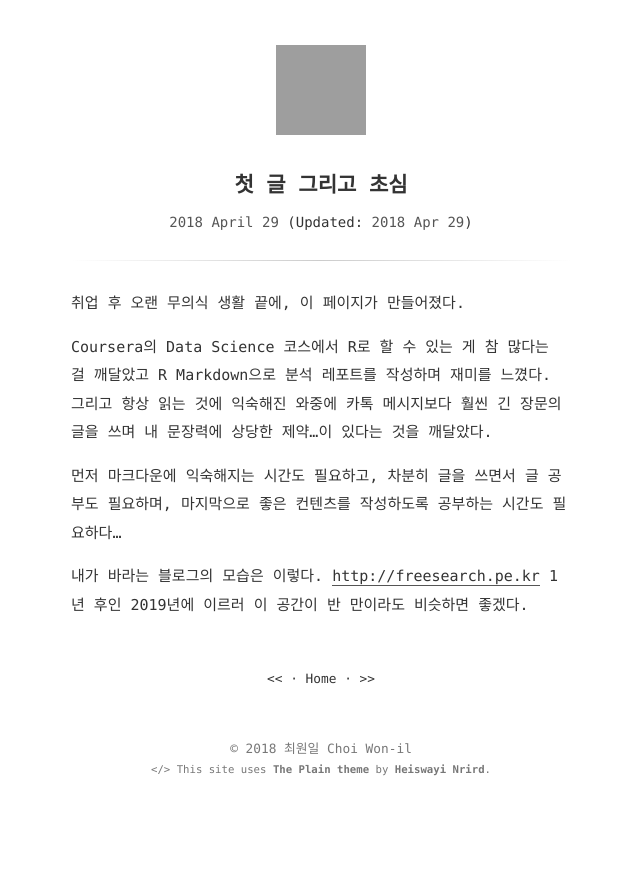
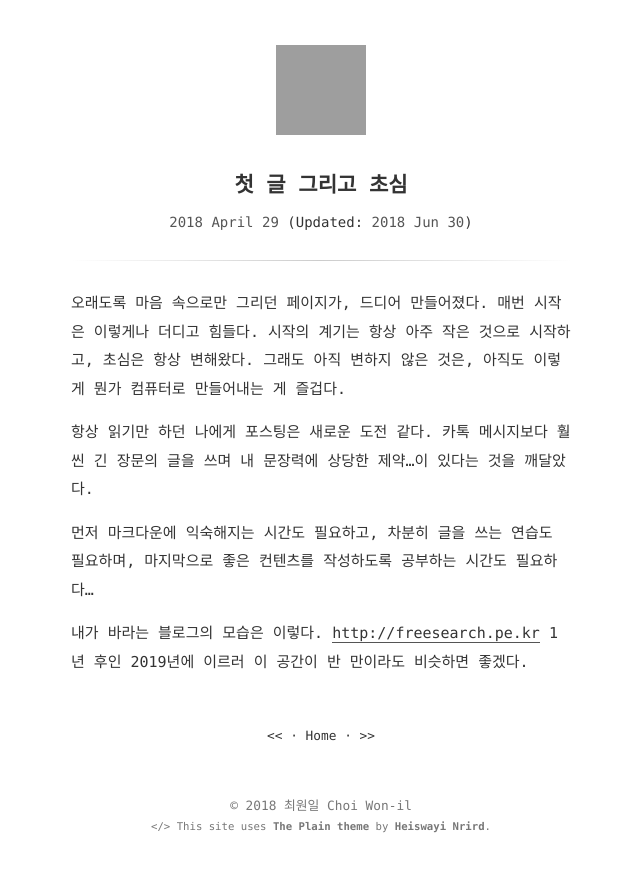
Before and after one commit to 11wi/11wi.github.io, a Jekyll site: the page built from _posts/2018-04-29-첫-글-그리고-초심.md, in a window 1280 px wide, cut to the strip 0-872 px from the top of the page. Shown: the whole strip, without its empty margins (319-959 px from the left). Built offline with Jekyll 4.4.1, drawn with Linux system fonts in a browser that asks for light colours; some web fonts are replaced; grey boxes are pictures that could not be loaded.

Commit message:
update post

```diff
--- a/_posts/2018-04-29-첫-글-그리고-초심.md
+++ b/_posts/2018-04-29-첫-글-그리고-초심.md
@@ -1,18 +1,18 @@
 ---
-updated: 2018-04-29 12:58
+updated: 2018-06-30 12:58
 ---
 
-취업 후 오랜 무의식 생활 끝에,
-이 페이지가 만들어졌다.
+오래도록 마음 속으로만 그리던 페이지가, 드디어 만들어졌다.
+매번 시작은 이렇게나 더디고 힘들다.
+시작의 계기는 항상 아주 작은 것으로 시작하고, 초심은 항상 변해왔다.
+그래도 아직 변하지 않은 것은, 아직도 이렇게 뭔가 컴퓨터로 만들어내는 게 즐겁다.
 
-Coursera의 Data Science 코스에서 R로 할 수 있는 게 참 많다는 걸 깨달았고
-R Markdown으로 분석 레포트를 작성하며 재미를 느꼈다.
-그리고 항상 읽는 것에 익숙해진 와중에
+항상 읽기만 하던 나에게 포스팅은 새로운 도전 같다.
 카톡 메시지보다 훨씬 긴 장문의 글을 쓰며
 내 문장력에 상당한 제약...이 있다는 것을 깨달았다.
 
 먼저 마크다운에 익숙해지는 시간도 필요하고,
-차분히 글을 쓰면서 글 공부도 필요하며,
+차분히 글을 쓰는 연습도 필요하며,
 마지막으로 좋은 컨텐츠를 작성하도록 공부하는 시간도 필요하다...
 
 내가 바라는 블로그의 모습은 이렇다. [http://freesearch.pe.kr](http://freesearch.pe.kr)
```
